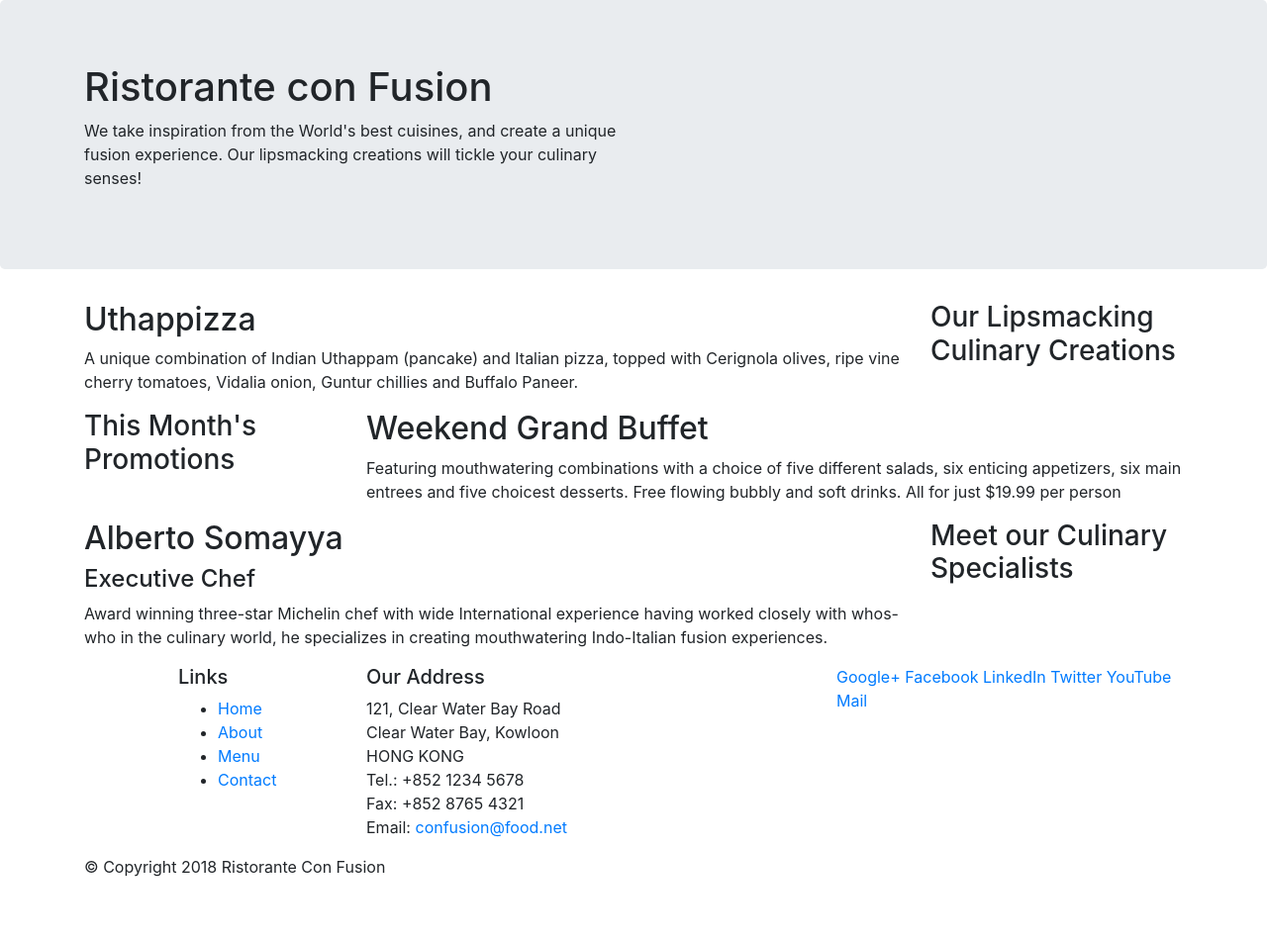
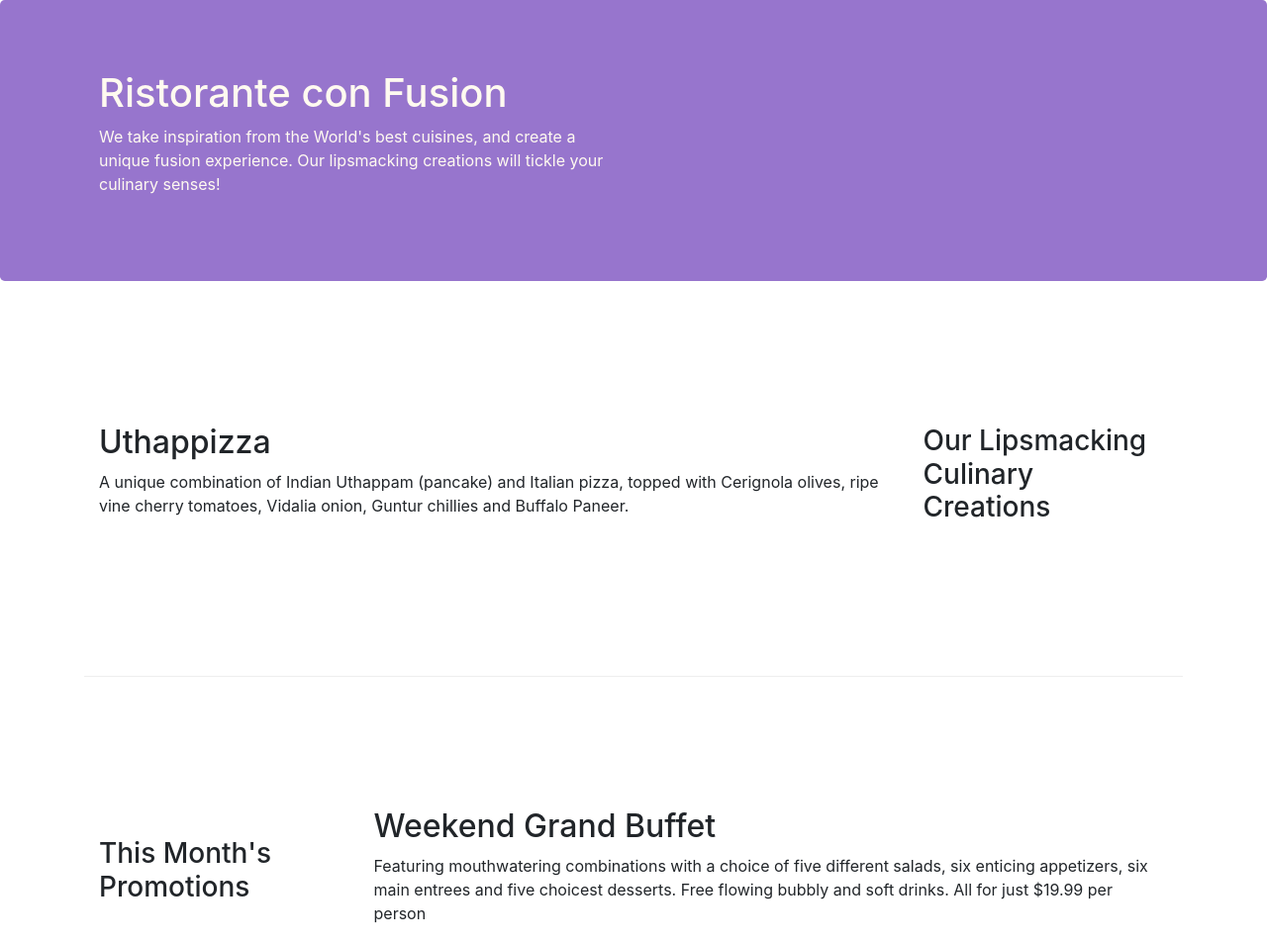
Before and after one commit to AaronMcGloin1506/coursea-Assignment_1, a website: page index.html in a window 1280 px wide. Shown: the top 954 px of the page at 99% size. Before the commit the page ends 904 px from the top, so only its background shows below. Drawn offline with nearby package versions, Linux system fonts and the light colour scheme.

Commit message:
Bootstrap gridsystem prt 2

```diff
--- /dev/null
+++ b/css/styles.css
@@ -0,0 +1,30 @@
+.row-header{
+    margin: 0px auto;
+    padding: 0px auto;
+}
+
+.row-content {
+    margin: 0px auto;
+    padding: 50px 0px 50px 0px;
+    border-bottom: 1px ridge;
+    min-height: 400px;
+}
+
+.footer {
+    background-color: #D1C4E9;
+    margin: 0px auto;
+    padding: 20px 0px 20px 0px;
+}
+
+.jumbotron {
+    padding: 70px 30px 70px 30px;
+    margin: 0px auto;
+    background: #9775CD;
+    color: floralwhite;
+}
+
+.address {
+    font-size: 80%;
+    margin: 0px;
+    color: #0f0f0f;
+}
--- a/index.html
+++ b/index.html
@@ -9,6 +9,7 @@
 
      <!-- Bootstrap CSS -->
      <link rel="stylesheet" href="node_modules/bootstrap/dist/css/bootstrap.min.css">
+     <link rel="stylesheet" href="./css/styles.css">
 
     <title>Ristorante Con Fusion</title>
 </head>
@@ -17,7 +18,7 @@
 
     <header class="jumbotron">
         <div class="container">
-            <div class="row">
+            <div class="row row-header">
                 <div class="col-12 col-sm-6">
                     <h1>Ristorante con Fusion</h1>
                     <p>We take inspiration from the World's best cuisines, and create a unique fusion experience. Our lipsmacking creations will tickle your culinary senses!</p>
@@ -29,7 +30,7 @@
     </header>
 
     <div class ="container">
-        <div class="row">
+        <div class="row row-content align-items-center">
             <div class="col-12 col-sm-4  order-sm-last col-md-3">
                 <h3>Our Lipsmacking Culinary Creations</h3>
             </div>
@@ -40,7 +41,7 @@
         </div>
 
 
-        <div class="row">
+        <div class="row row-content align-items-center">
             <div class="col-12 col-sm-4 col-md-3">
                 <h3>This Month's Promotions</h3>
             </div>
@@ -50,7 +51,7 @@
             </div>
         </div>
 
-        <div class="row">
+        <div class="row row-content align-items-center">
             <div class="col-12 col-sm-4 order-sm-last col-md-3">
                 <h3>Meet our Culinary Specialists</h3>
             </div>
@@ -62,12 +63,12 @@
         </div>
     </div>
 
-    <footer >
+    <footer class="footer">
         <div class="container">
             <div class="row">
                 <div class="col-4 offset-1 col-sm-2">
                     <h5>Links</h5>
-                    <ul>
+                    <ul class="list-unstyled">
                         <li><a href="#">Home</a></li>
                         <li><a href="#">About</a></li>
                         <li><a href="#">Menu</a></li>
@@ -85,8 +86,8 @@
 		              Email: <a href="mailto:confusion@food.net">confusion@food.net</a>
 		           </address>
                 </div>
-                <div class="col-12 col-sm-4">
-                    <div>
+                <div class="col-12 col-sm-4 align-self-center">
+                    <div class="text-center">
                         <a href="http://google.com/+">Google+</a>
                         <a href="http://www.facebook.com/profile.php?id=">Facebook</a>
                         <a href="http://www.linkedin.com/in/">LinkedIn</a>
@@ -96,7 +97,7 @@
                     </div>
                 </div>
            </div>
-           <div class="row">
+           <div class="row justify-content-center">
                 <div class="col-auto">
                     <p>© Copyright 2018 Ristorante Con Fusion</p>
                 </div>
```
